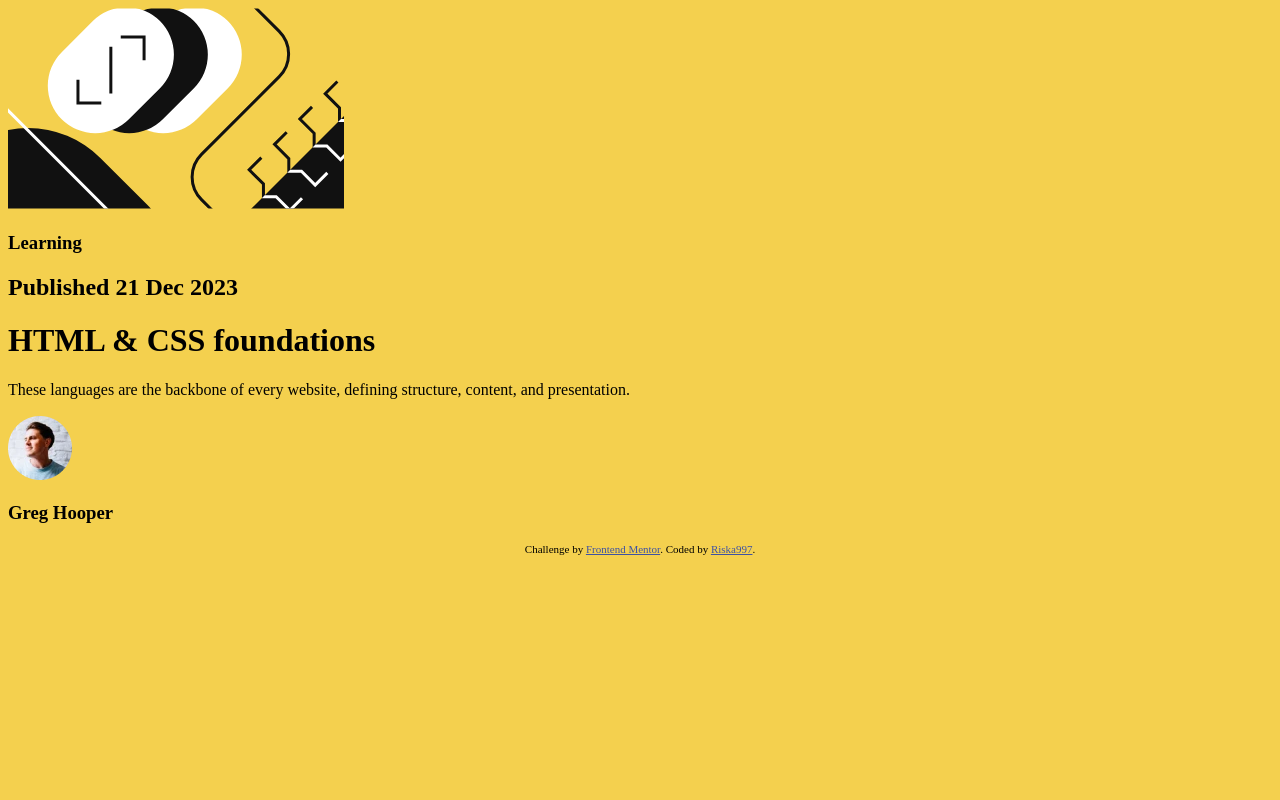
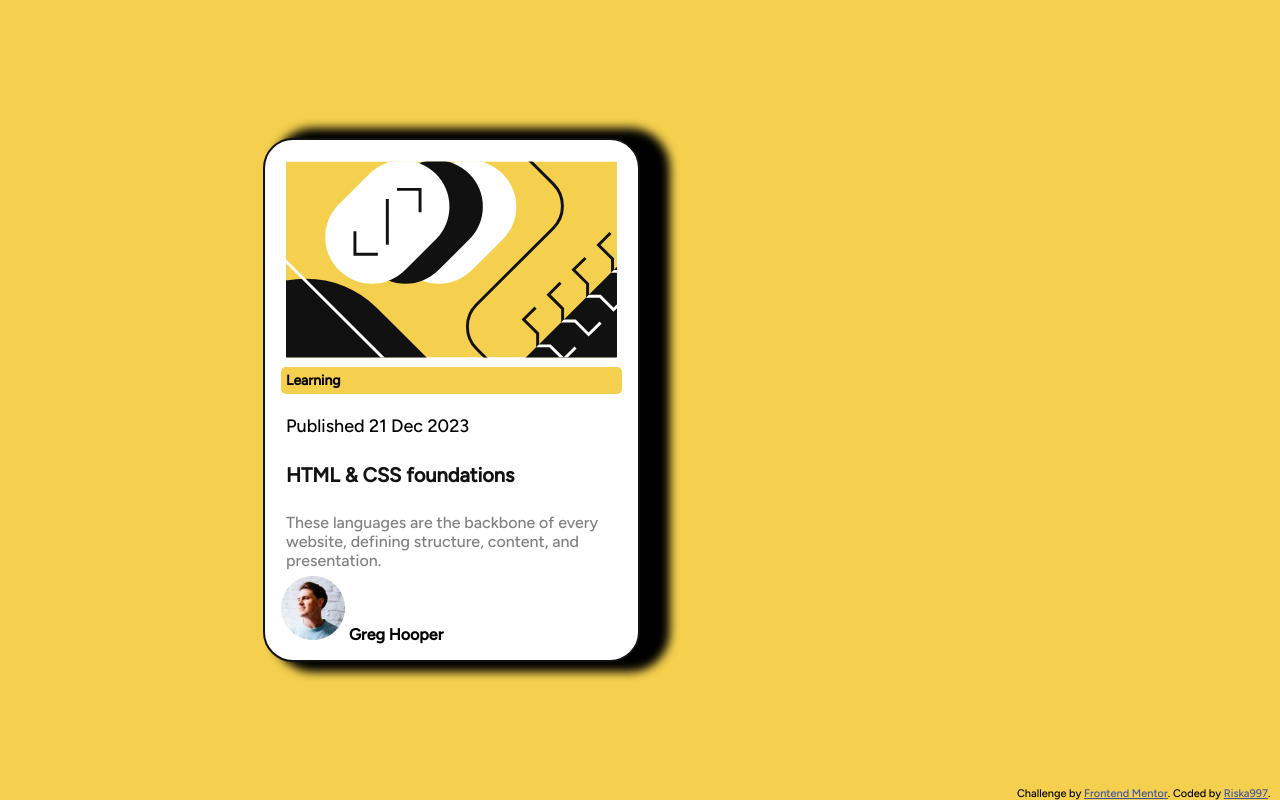
Before and after one commit to Riska997/blog-preview-card-main, a plain HTML site: page index.html in a window 1280 px wide. Drawn offline with Linux system fonts and the light colour scheme.

Commit message:
Update styles.css

```diff
--- a/index.html
+++ b/index.html
@@ -17,6 +17,7 @@
   <main>
 
     <div class="container">
+
       <div class="image">
         <img src="assets/images/illustration-article.svg" alt="Picture of illustration-article">
       </div>
@@ -32,9 +33,9 @@
 
       </div>
 
-      <div>
+      <div class="image-avatar">
         <img src="assets/images/image-avatar.webp" alt="Picture of Greg Hooper">
-        <h3>Greg Hooper</h3>
+        <span>Greg Hooper</span>
       </div>
 
     </div>
--- a/styles.css
+++ b/styles.css
@@ -1,17 +1,106 @@
 @import url('https://fonts.googleapis.com/css2?family=Figtree:ital,wght@0,500;1,500&display=swap');
 
+*{
+    margin: 0;
+    padding: 0;
+    box-sizing: border-box;
+}
 
 body{
+
+    font-family: 'Figtree', sans-serif;
+    display: flex;
+    justify-content: center;
+    align-items: center;
+    height: 100vh;
     background-color: hsl(47, 88%, 63%);
+    padding: 100px;
+}
+
+.container {
+    display: flex;
+    flex-direction: column;
+    width: 50%;
+    height: 80%;
+    background-color:hsl(0, 0%, 100%);
+    box-shadow: 20px 0 10px 10px rgb(0, 0, 0);
+    border-radius: 30px;
+    padding: 1rem;
+    border: 2px solid hsl(0, 0%, 7%);
+}
+
+.content {
+    border-radius: 10px;
+    display: flex;
+    flex-direction: column;
+    row-gap: 16px;
+    width: 100%;
+}
+
+.image img {
+    border-radius: 6px;
+    width: 100%;
+    padding: 5px;
+}
+
+/*img{
+
+    border-radius: 30px;
+    width: 100%;
+    padding: 20px;
+    height: 60%;;
+}*/
+
+h1{
+   /* padding-bottom: 20px;*/
+    font-size: 20px;
+    font-weight: bolder;
+    color: hsl(0, 0%, 7%);
+    padding: 5px;
+
+}
+
+h2{
+    font-weight:lighter ;
+    font-size: 18px;
+    padding: 5px;
+}
+
+h3{
+    font-weight: bold;
+    background-color: hsl(47, 88%, 63%);
+    border-radius: 5px;
+    padding: 1px;
+    font-size: 14px;
+    padding: 5px;
+
 }
 
 p{
     font-size: 16px;
+    color: hsl(0, 0%, 50%);
+    padding: 5px;
 }
+
+span{
+    font-weight: bold;
+
+}
+
+/*.attribution {
+    font-size: 11px;
+    text-align: center;
+    justify-content: center;
+    align-items: center;
+    bottom: 0;
+    height: 5%;
+}*/
 
 .attribution {
     font-size: 11px;
     text-align: center;
+    position: fixed;
+    bottom: 0;
 }
 
 .attribution a {
```
